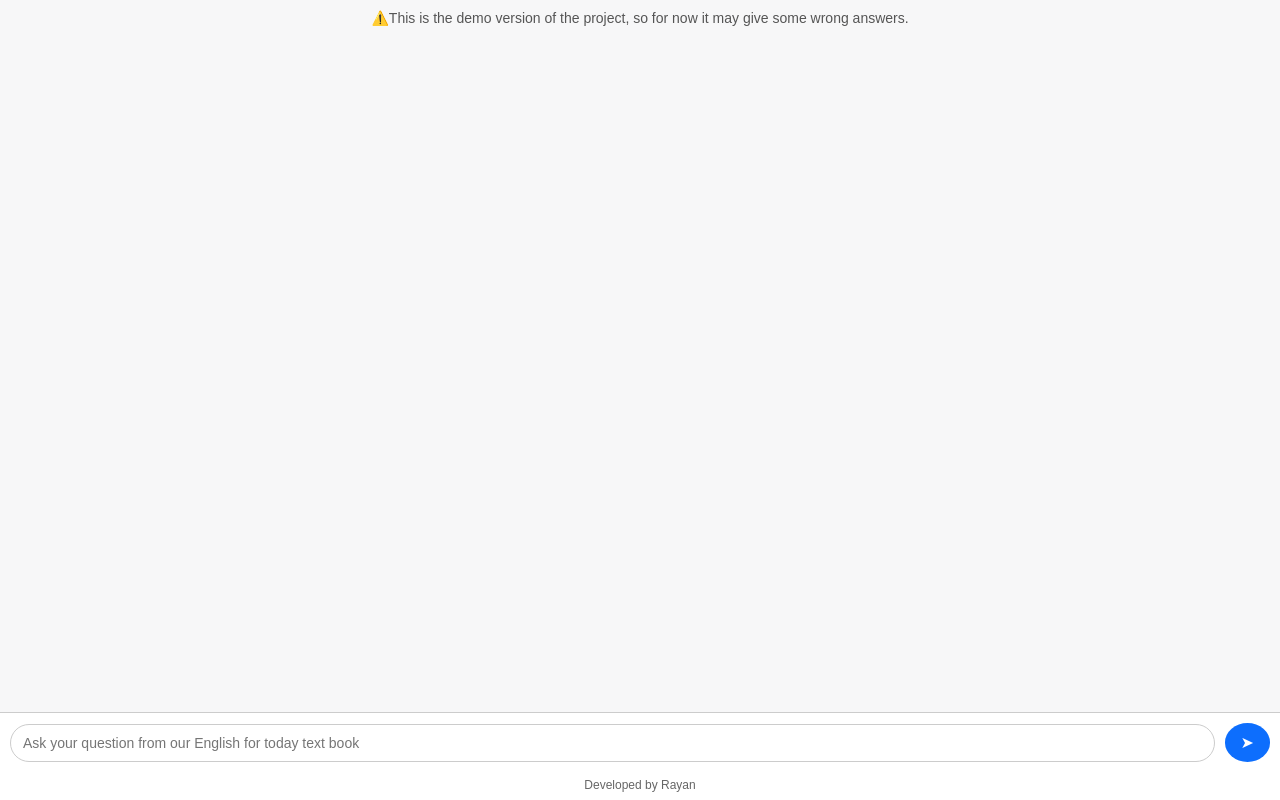
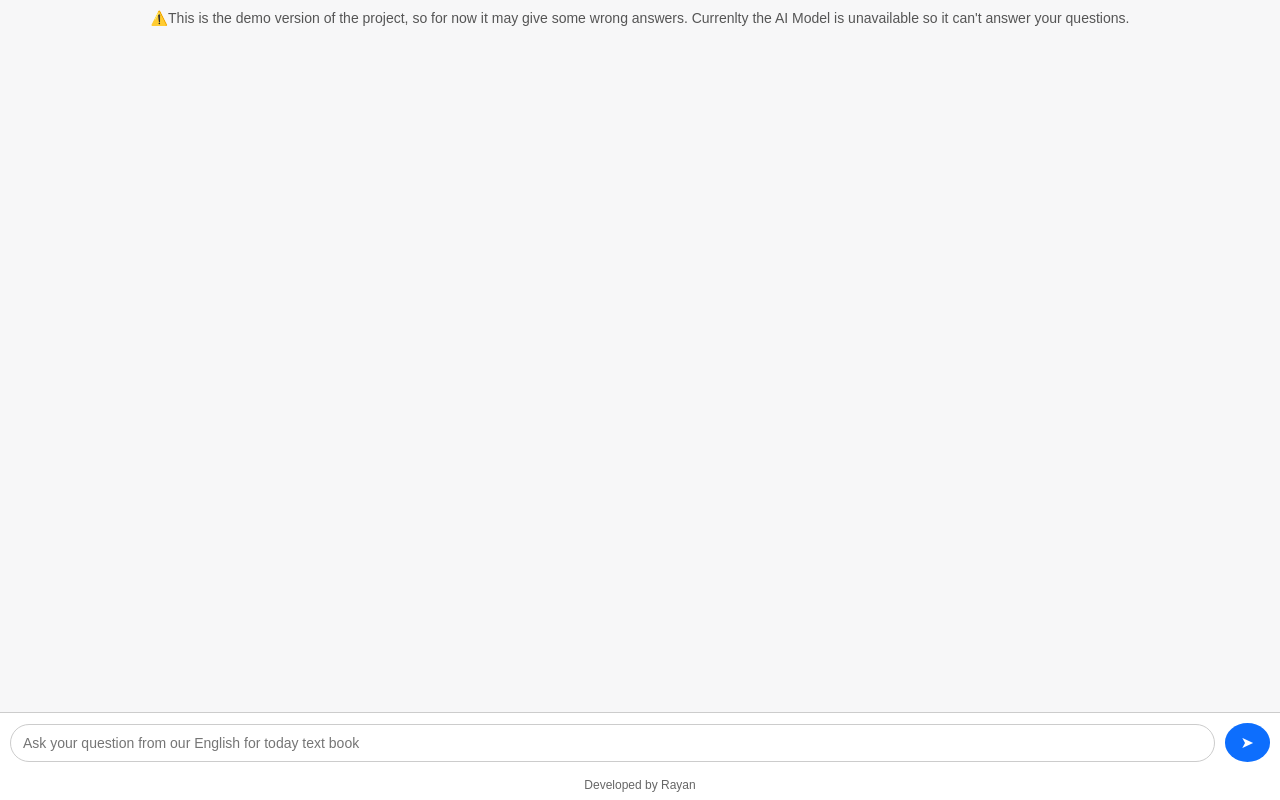
Before and after one commit to R4Y-AN/english_book_ai, a plain HTML site: page index.html in a window 1280 px wide. Drawn offline with Linux system fonts and the light colour scheme.

Commit message:
Update index.html

```diff
--- a/index.html
+++ b/index.html
@@ -121,6 +121,7 @@
 
 <div class="top-notice">
     ⚠️This is the demo version of the project, so for now it may give some wrong answers.
+    Currenlty the AI Model is unavailable so it can't answer your questions.
 </div>
 
 <div id="chatContainer"></div>
```
